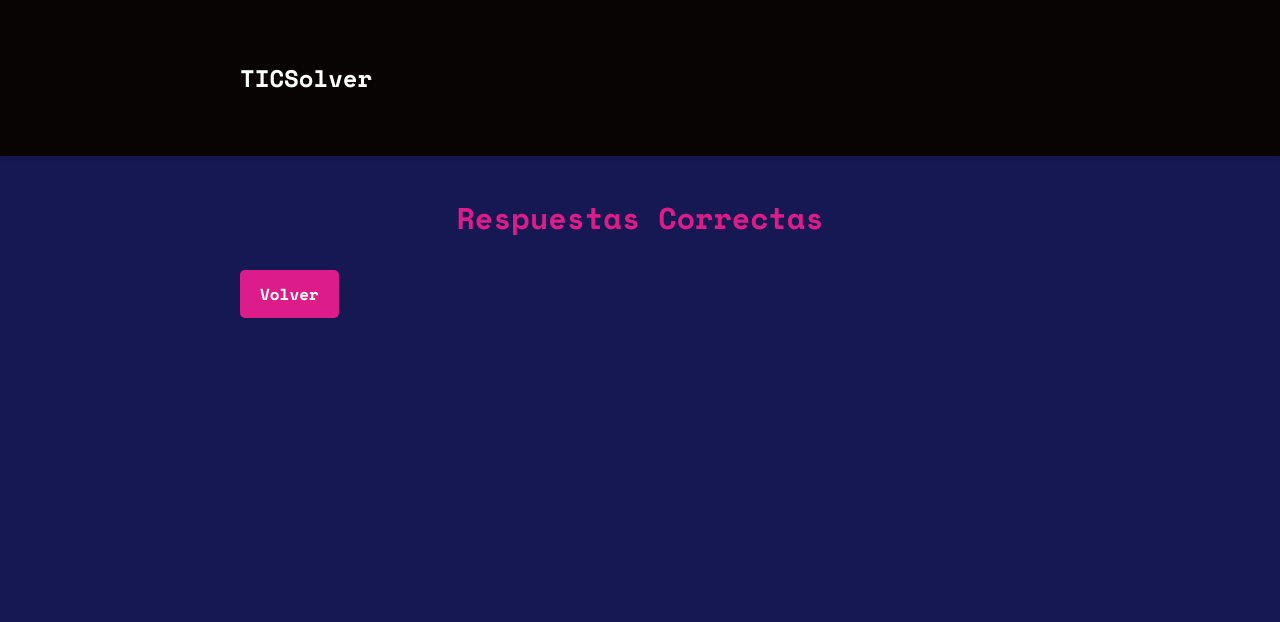
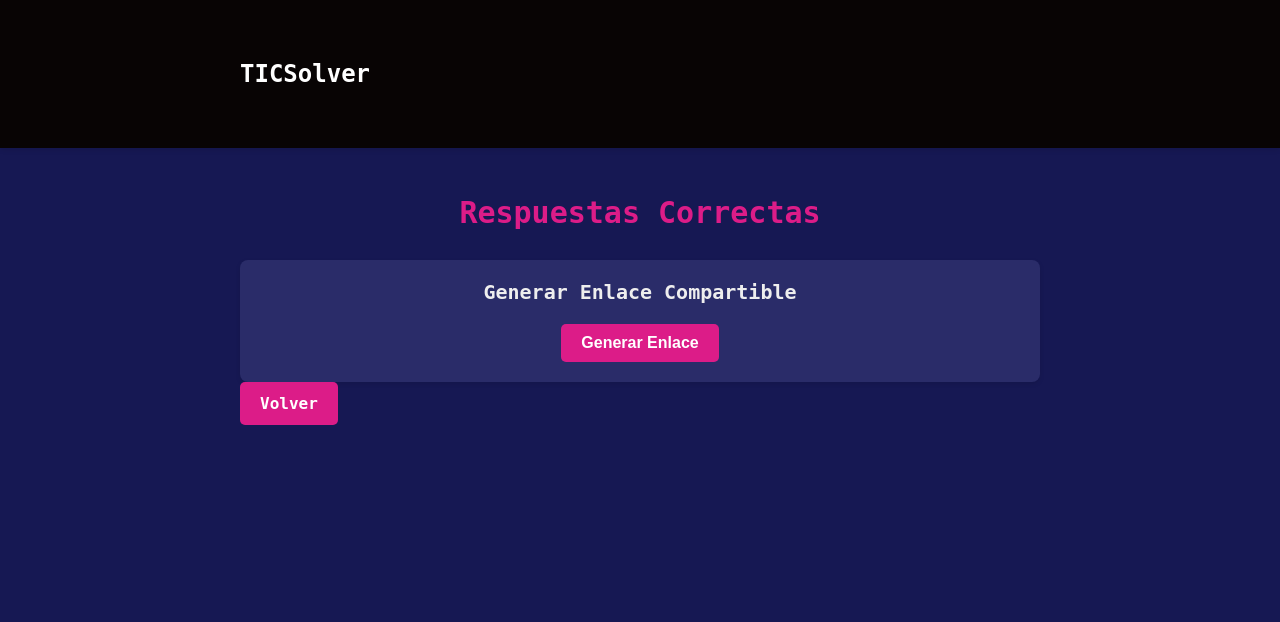
Before and after one commit to Defeeeee/TICSolver, a Flask app: template templates/results.html in a window 1280 px wide. Shown: the top 622 px of the page. Run offline with Flask 3, Linux system fonts and the light colour scheme; the template is opened without the code that fills it, so the values that code supplies are empty.

Commit message:
Add buttons to generate and copy shareable links
* **templates/results.html**
  - Add a button to generate the link and show the link with a button to copy to clipboard
  - Add JavaScript to handle link generation and copying to clipboard

* **templates/history_details.html**
  - Add a button to generate the link and show the link with a button to copy to clipboard
  - Add JavaScript to handle link generation and copying to clipboard

* **templates/history.html**
  - Remove the buttons from the history list items

```diff
--- a/templates/history.html
+++ b/templates/history.html
@@ -48,7 +48,6 @@
                         <span class="timestamp">{{ entry.timestamp.strftime('%Y-%m-%d %H:%M:%S') }}</span>
                         <a href="{{ url_for('view_history', history_id=entry.id) }}" class="btn btn-secondary btn-small">Ver
                             Resultados</a>
-                        <a href="{{ url_for('generate_link', history_id=entry.id) }}" class="btn btn-primary btn-small">Generar Enlace</a>
                     </div>
                 </li>
                 {% endfor %}
--- a/templates/results.html
+++ b/templates/results.html
@@ -7,7 +7,6 @@
     <link rel="stylesheet" href="../static/css/results.css">
     <link rel="preconnect" href="https://fonts.googleapis.com">
     <link rel="preconnect" href="https://fonts.gstatic.com" crossorigin>
-    <link href="https://fonts.googleapis.com/css2?family=Space+Mono:wght@400;700&display=swap" rel="stylesheet">
 </head>
 <body>
     <header class="header">
@@ -53,6 +52,15 @@
                     {% endfor %}
                 </ul>
 
+                <div class="shareable-link-section">
+                    <h3>Generar Enlace Compartible</h3>
+                    <button id="generate-link-btn" class="btn btn-primary">Generar Enlace</button>
+                    <div id="link-container" style="display: none;">
+                        <input type="text" id="shareable-link" readonly>
+                        <button id="copy-link-btn" class="btn btn-secondary">Copiar al Portapapeles</button>
+                    </div>
+                </div>
+
                 <a href="{{ url_for('ticsolver') }}" class="btn btn-secondary">Volver</a>
             </div>
         </section>
@@ -66,5 +74,21 @@
             </a>
         </div>
     </footer>
+
+    <script>
+        document.getElementById('generate-link-btn').addEventListener('click', function() {
+            // Simulate link generation
+            const link = 'https://example.com/shareable-link';
+            document.getElementById('shareable-link').value = link;
+            document.getElementById('link-container').style.display = 'block';
+        });
+
+        document.getElementById('copy-link-btn').addEventListener('click', function() {
+            const linkInput = document.getElementById('shareable-link');
+            linkInput.select();
+            document.execCommand('copy');
+            alert('Enlace copiado al portapapeles');
+        });
+    </script>
 </body>
 </html>
```
Also changed, not shown: templates/history_details.html (+25 -0 lines).
